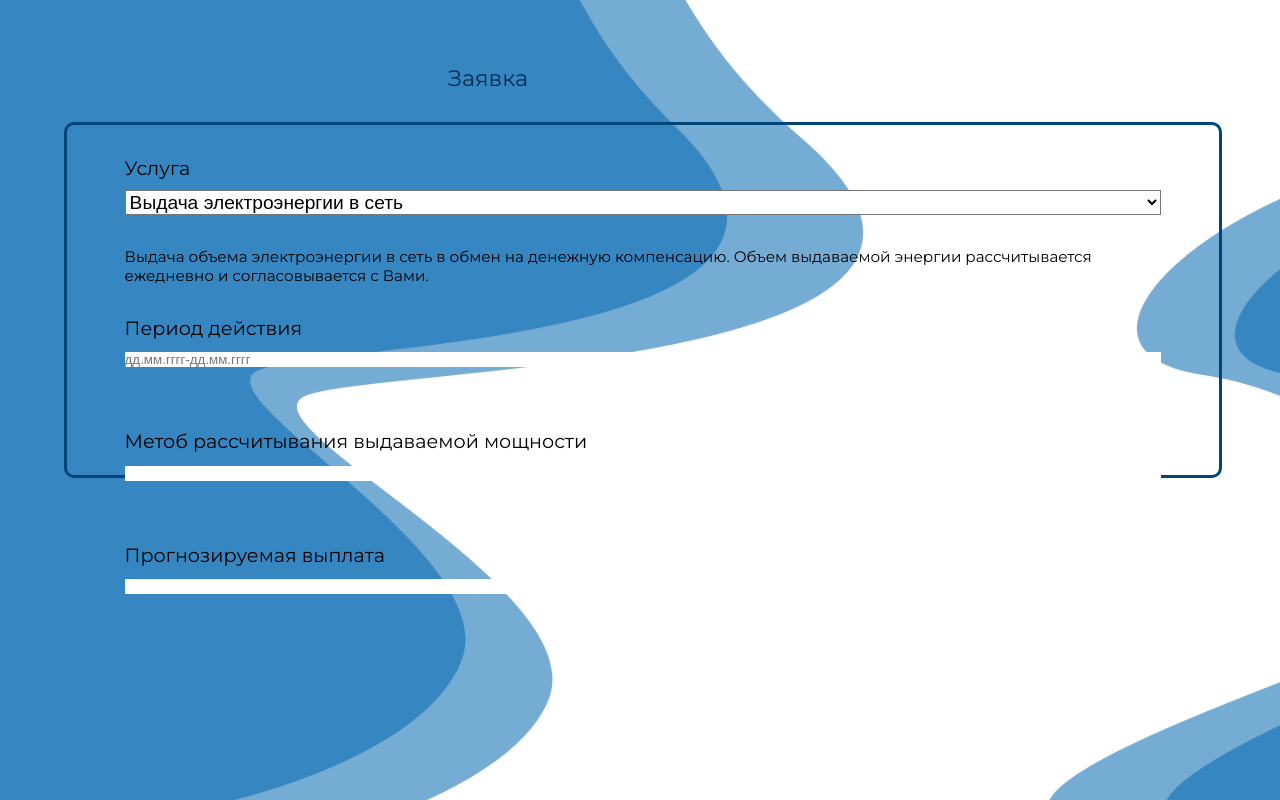
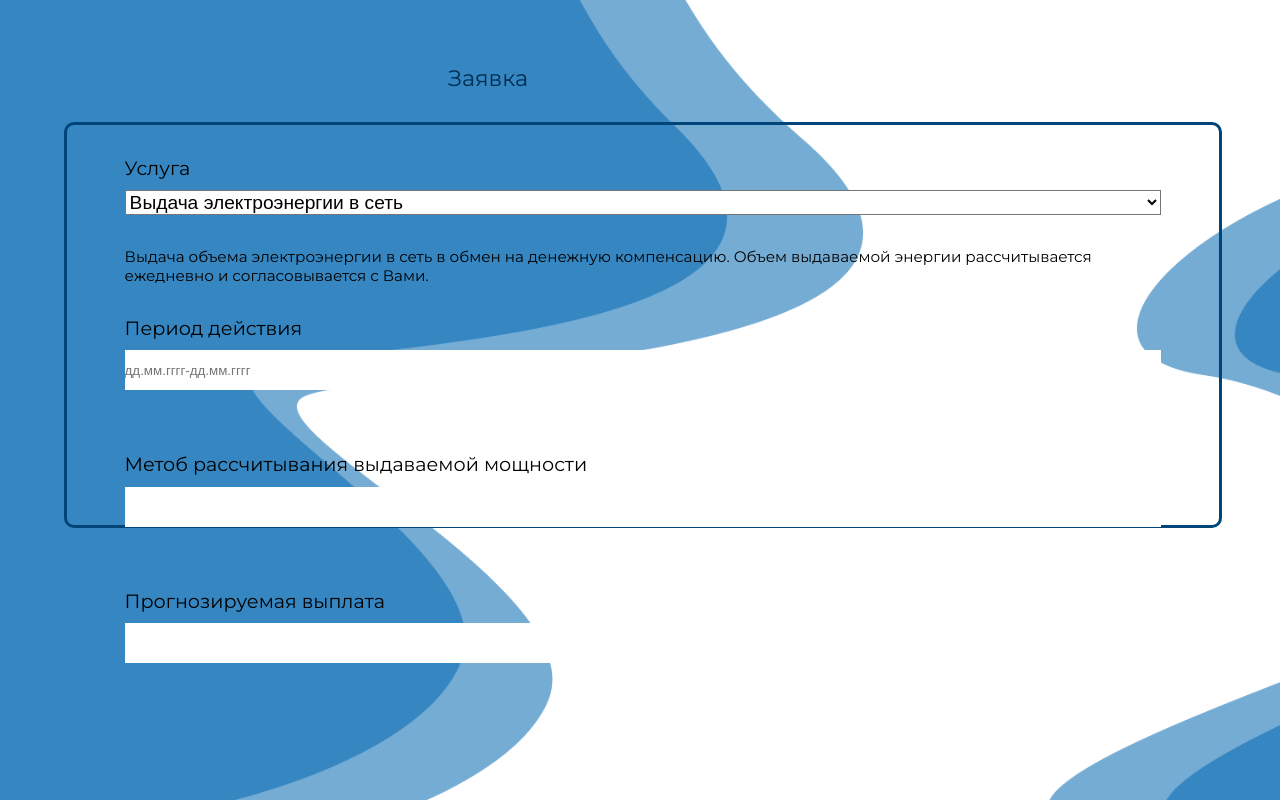
Before and after one commit to ilmiraA/tinder_application_rosseti, a plain HTML site: page index.html in a window 1280 px wide. Drawn offline with Linux system fonts and the light colour scheme.

Commit message:
увеличил input

```diff
--- a/CSS/index.css
+++ b/CSS/index.css
@@ -19,7 +19,7 @@ html{
 
 .LogIn{
     width: 90%;
-    height: 350px;
+    height: 400px;
     border-radius: 10px;
     border-style: solid;
     border-color: #00457a;
@@ -57,7 +57,7 @@ p{
 
 input{
     border-color: white;
-    height: 50%;
+    height: 40px;
     width: 100%;
     border-style: none;
     margin-bottom: 3%;
```
